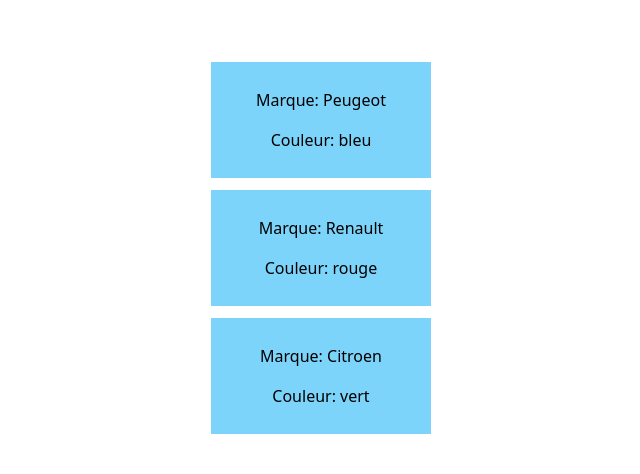
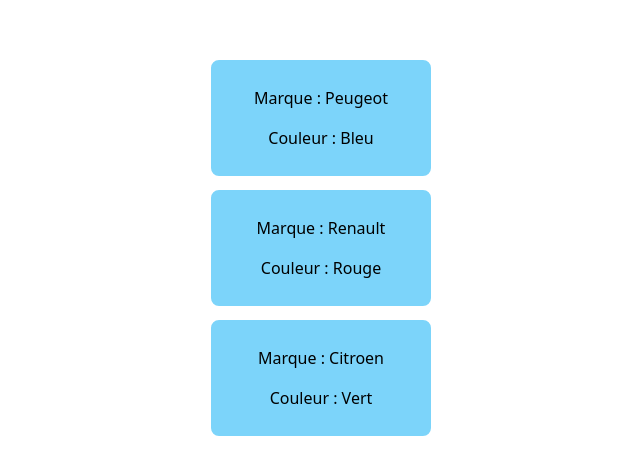
Before and after one commit to M-BEDH/appvoiture, a React (Vite) app: page / in a window 1280 px wide. Shown: the part 152-626 px from the top of the page, without its empty margins (319-959 px from the left). Built offline with nearby package versions, Linux system fonts and the light colour scheme.

Commit message:
suite exo

```diff
--- a/src/components/Cars.jsx
+++ b/src/components/Cars.jsx
@@ -1,22 +1,25 @@
 import React from 'react'
 
-function Cars({children, color}) {
+function Cars({ marque, color }) {
 
-  return children ? (
+  return (
     <div style={{
-      border: '1px solid white',
+      border: '2px solid white',
+      borderRadius: '10px',
       padding: '10px', margin: '10px',
       width: '200px',
       backgroundColor: '#7cd4faff',
       color: 'black',
-      }}>
+    }}>
 
-      <p>Marque: {children}</p>
+      {/* <p>Marque: {marque}</p> */}
 
-      {color ? <p>Couleur: {color}</p> : <p>Couleur inconnue</p>}
+      {marque ? <p>Marque : {marque}</p> : <p>Marque inconnue</p>}
+      {color ? <p>Couleur : {color}</p> : <p>Couleur inconnue</p>}
+
     </div>
 
-  ) : <p>Aucune voiture disponible</p>;
+  );
 };
 
 export default Cars;
--- a/src/components/MyCars.jsx
+++ b/src/components/MyCars.jsx
@@ -3,20 +3,23 @@
 
 class Mycars extends Component {
   state = {
-    // voitures: [
-    //   {marques: 'Peugeot', color: 'Bleu'},
-    //   {marques: 'Renault', color: 'Rouge'},
-    //   {marques: 'Citroen', color: 'Vert'}
-    // ]
+    voitures: [
+      {marque: 'Peugeot', color: 'Bleu'},
+      {marque: 'Renault', color: 'Rouge'},
+      {marque: 'Citroen', color: 'Vert'}
+    ]
   }
 
   render() {
     return (
       <div>
 
-        <Cars color="bleu">Peugeot</Cars>
-        <Cars color="rouge">Renault</Cars>
-        <Cars color="vert">Citroen</Cars>
+        {this.state.voitures.map((voiture, index) => (
+          <Cars key={index}
+          color={voiture.color}
+          marque={voiture.marque}
+          />
+        ))}
 
       </div>
     )
```
